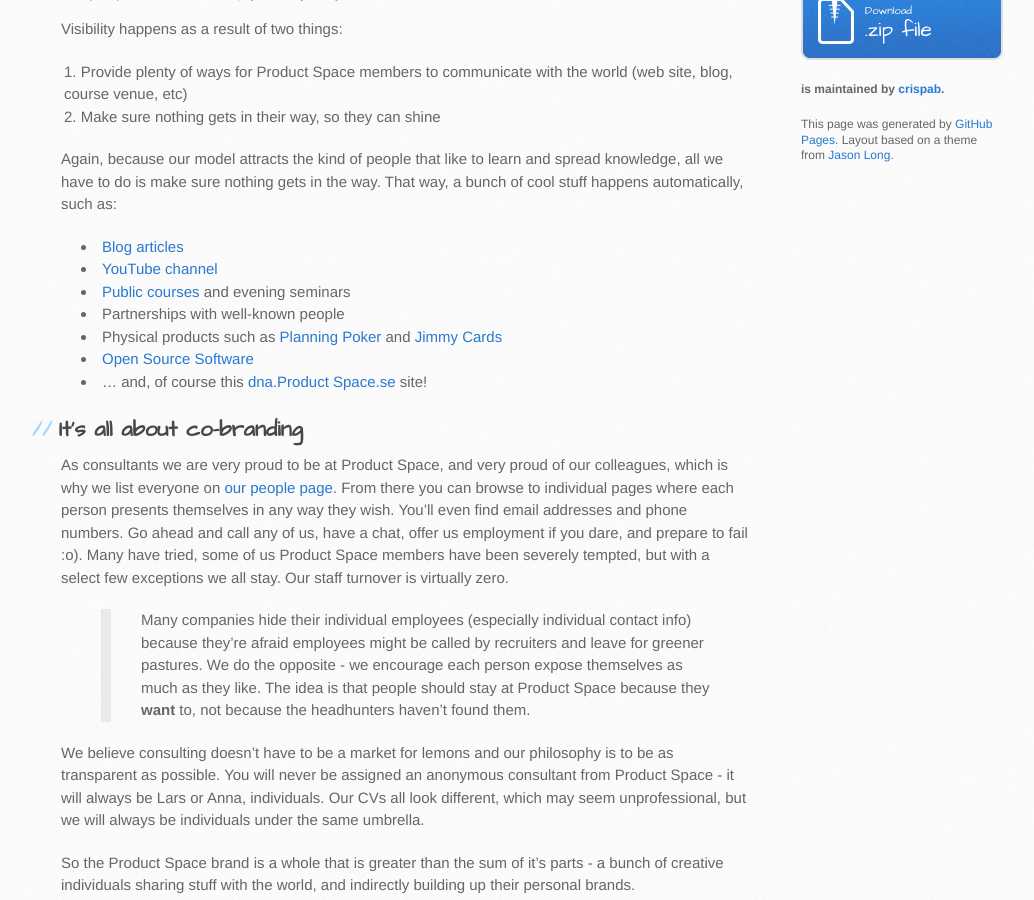
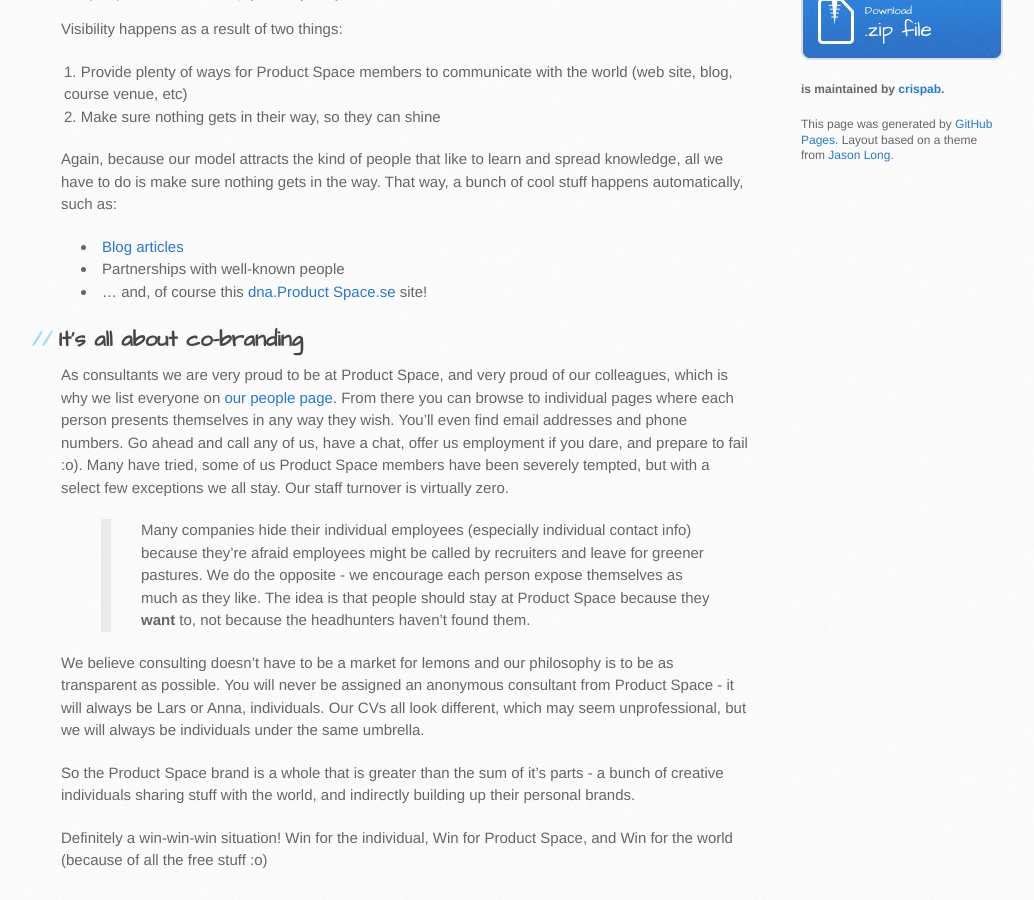
Before and after one commit to crispab/crisp-dna, a Jekyll site: the page built from _docs/brand-building.md, in a window 1280 px wide and 900 px high, scrolled down 922 px. Shown: the whole window, without its empty margins (109-1143 px from the left). Built offline with Jekyll 4.4.1, drawn with Linux system fonts in a browser that asks for light colours.

Commit message:
Content updates to brand building .md

```diff
--- a/_docs/brand-building.md
+++ b/_docs/brand-building.md
@@ -33,13 +33,9 @@
 
 Again, because our model attracts the kind of people that like to learn and spread knowledge, all we have to do is make sure nothing gets in the way. That way, a bunch of cool stuff happens automatically, such as:
 
--   [Blog articles](http://blog.Product Space.se/)
--   [YouTube channel](https://www.youtube.com/user/Product Spaceagileacademy)
--   [Public courses](https://www.Product Space.se/kurser) and evening seminars
+-   [Blog articles](http://www.theproductspace.com/blog/)
 -   Partnerships with well-known people
--   Physical products such as [Planning Poker](https://www.Product Space.se/bocker-och-produkter/planning-poker) and [Jimmy Cards](https://www.Product Space.se/bocker-och-produkter/jimmy-cards)
--   [Open Source Software](https://github.com/Product Spaceab)
--   ... and, of course this [dna.Product Space.se](http://dna.Product Space.se) site!
+-   ... and, of course this [dna.Product Space.se](http://dna.theproductspace.com) site!
 
 It's all about co-branding
 --------------------------
```
